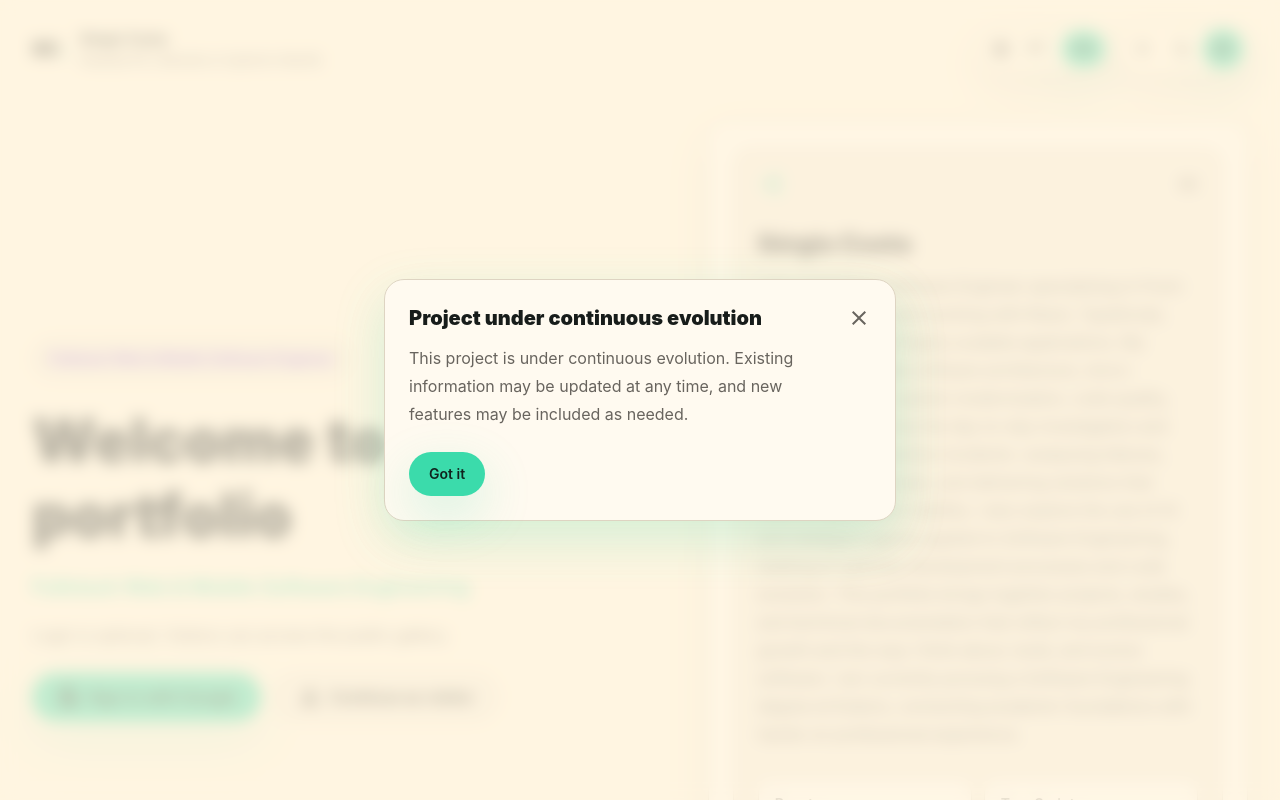
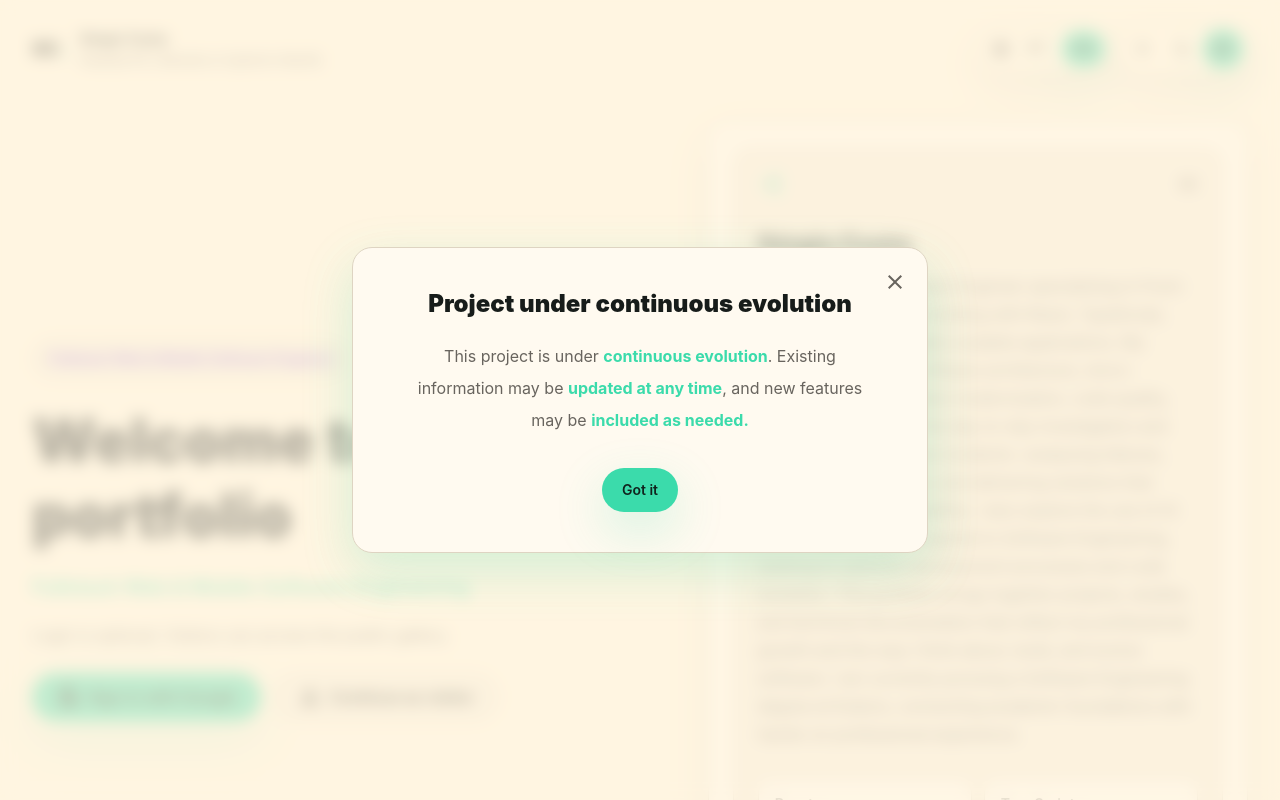
Before and after one commit to SergioEvando23/sergioevando23.github.io, a Next.js app: page / in a window 1280 px wide. Shown: the top 800 px of the page. Built offline with nearby package versions, Linux system fonts and the light colour scheme; no server answers.

Commit message:
style: refine evolution notice

```diff
--- a/src/components/auth/WelcomeGate/WelcomeGate.tsx
+++ b/src/components/auth/WelcomeGate/WelcomeGate.tsx
@@ -127,31 +127,40 @@ export function WelcomeGate({ children }: { children: React.ReactNode }) {
             aria-describedby="evolution-notice-description"
             aria-label={textos.auth.evolutionNotice.dialogLabel}
             aria-modal="true"
-            className="w-full max-w-lg rounded-[var(--radius-xl)] border border-border bg-surface p-6 shadow-[var(--shadow-glow)]"
+            className="relative w-full max-w-xl rounded-[var(--radius-xl)] border border-border bg-surface p-8 text-center shadow-[var(--shadow-glow)] sm:p-10"
             role="dialog"
           >
-            <div className="flex items-start justify-between gap-4">
-              <div>
-                <h2 className="text-xl font-black text-text">
-                  {textos.auth.evolutionNotice.title}
-                </h2>
-                <p
-                  className="mt-3 leading-7 text-text-muted"
-                  id="evolution-notice-description"
-                >
-                  {textos.auth.evolutionNotice.description}
-                </p>
-              </div>
             <button
               aria-label={textos.auth.evolutionNotice.closeIcon}
-                className="text-text-muted transition-colors hover:text-text focus-visible:outline-3 focus-visible:outline-offset-3 focus-visible:outline-accent"
+              className="absolute right-5 top-5 text-text-muted transition-colors hover:text-text focus-visible:outline-3 focus-visible:outline-offset-3 focus-visible:outline-accent"
               onClick={() => setShowEvolutionNotice(false)}
               type="button"
             >
               <CloseIcon aria-hidden="true" />
             </button>
+            <div className="mx-auto max-w-md">
+              <h2 className="pr-8 text-2xl font-black text-text sm:pr-0">
+                {textos.auth.evolutionNotice.title}
+              </h2>
+              <p
+                className="mt-5 text-base leading-8 text-text-muted"
+                id="evolution-notice-description"
+              >
+                {textos.auth.evolutionNotice.descriptionStart}{' '}
+                <strong className="font-bold text-primary">
+                  {textos.auth.evolutionNotice.highlightEvolution}
+                </strong>
+                {textos.auth.evolutionNotice.descriptionMiddle}{' '}
+                <strong className="font-bold text-primary">
+                  {textos.auth.evolutionNotice.highlightUpdates}
+                </strong>
+                {textos.auth.evolutionNotice.descriptionEnd}{' '}
+                <strong className="font-bold text-primary">
+                  {textos.auth.evolutionNotice.highlightFeatures}
+                </strong>
+              </p>
             </div>
-            <Button className="mt-6" onClick={() => setShowEvolutionNotice(false)}>
+            <Button className="mt-8" onClick={() => setShowEvolutionNotice(false)}>
               {textos.auth.evolutionNotice.close}
             </Button>
           </section>
--- a/src/i18n/dicionario.ts
+++ b/src/i18n/dicionario.ts
@@ -101,12 +101,16 @@ const portugues = {
     continueAsVisitor: 'Continuar como visitante',
     optionalLogin: 'O login e opcional. Visitantes podem acessar a galeria publica.',
     evolutionNotice: {
-      title: 'Projeto em evolucao continua',
-      description:
-        'Este projeto esta em constante evolucao. As informacoes existentes podem ser atualizadas a qualquer momento e novas funcionalidades podem ser incluidas conforme necessario.',
+      title: 'Projeto em constante evolução',
+      descriptionStart: 'Este projeto está em',
+      highlightEvolution: 'constante evolução',
+      descriptionMiddle: '. As informações existentes podem ser',
+      highlightUpdates: 'atualizadas a qualquer momento',
+      descriptionEnd: ', e novas funcionalidades podem ser',
+      highlightFeatures: 'incluídas conforme necessário.',
       close: 'Entendi',
       closeIcon: 'Fechar aviso',
-      dialogLabel: 'Aviso sobre a evolucao do projeto',
+      dialogLabel: 'Aviso sobre a evolução do projeto',
     },
     signOut: 'Sair',
     signIn: 'Entrar',
@@ -780,8 +784,12 @@ const ingles = {
     optionalLogin: 'Login is optional. Visitors can access the public gallery.',
     evolutionNotice: {
       title: 'Project under continuous evolution',
-      description:
-        'This project is under continuous evolution. Existing information may be updated at any time, and new features may be included as needed.',
+      descriptionStart: 'This project is under',
+      highlightEvolution: 'continuous evolution',
+      descriptionMiddle: '. Existing information may be',
+      highlightUpdates: 'updated at any time',
+      descriptionEnd: ', and new features may be',
+      highlightFeatures: 'included as needed.',
       close: 'Got it',
       closeIcon: 'Close notice',
       dialogLabel: 'Project evolution notice',
```
Also changed, not shown: 1 other file (tests, documents, lock files or other folders). Lines whose indentation alone changed are shown as unchanged.
